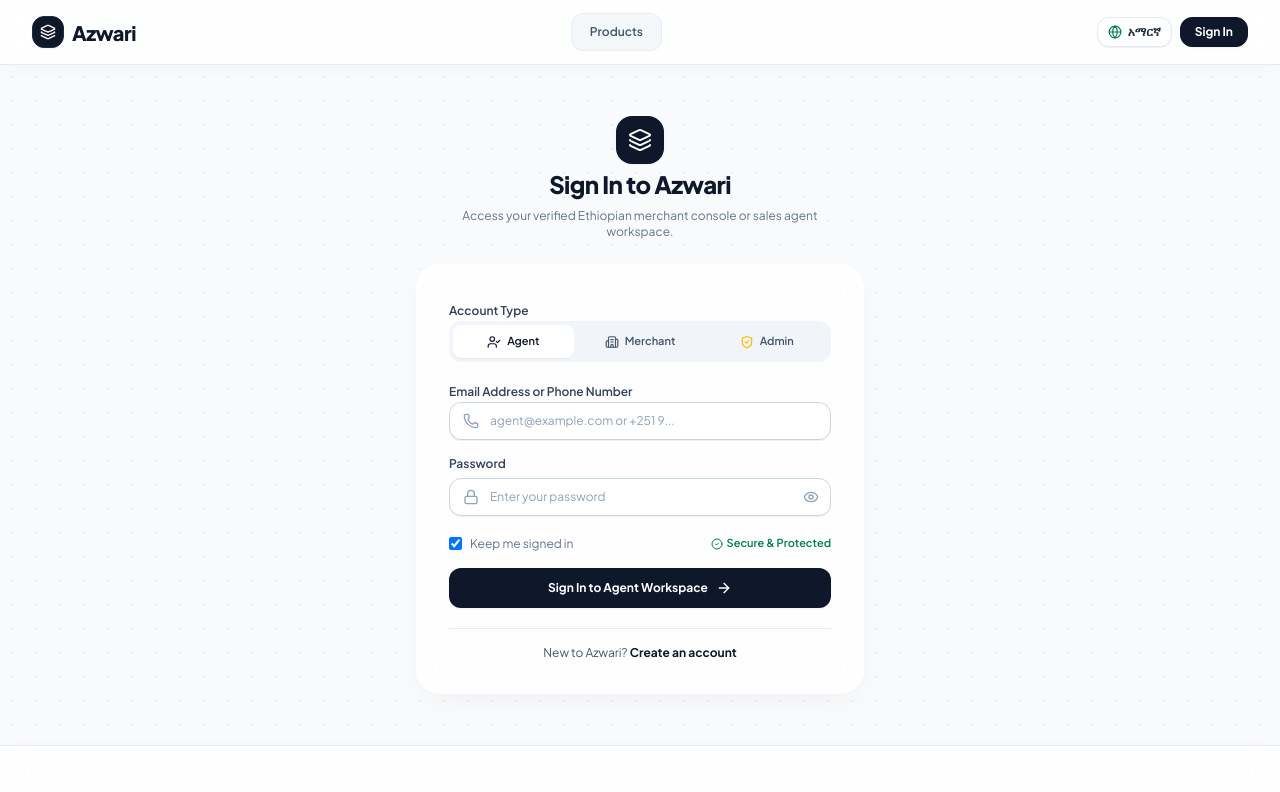
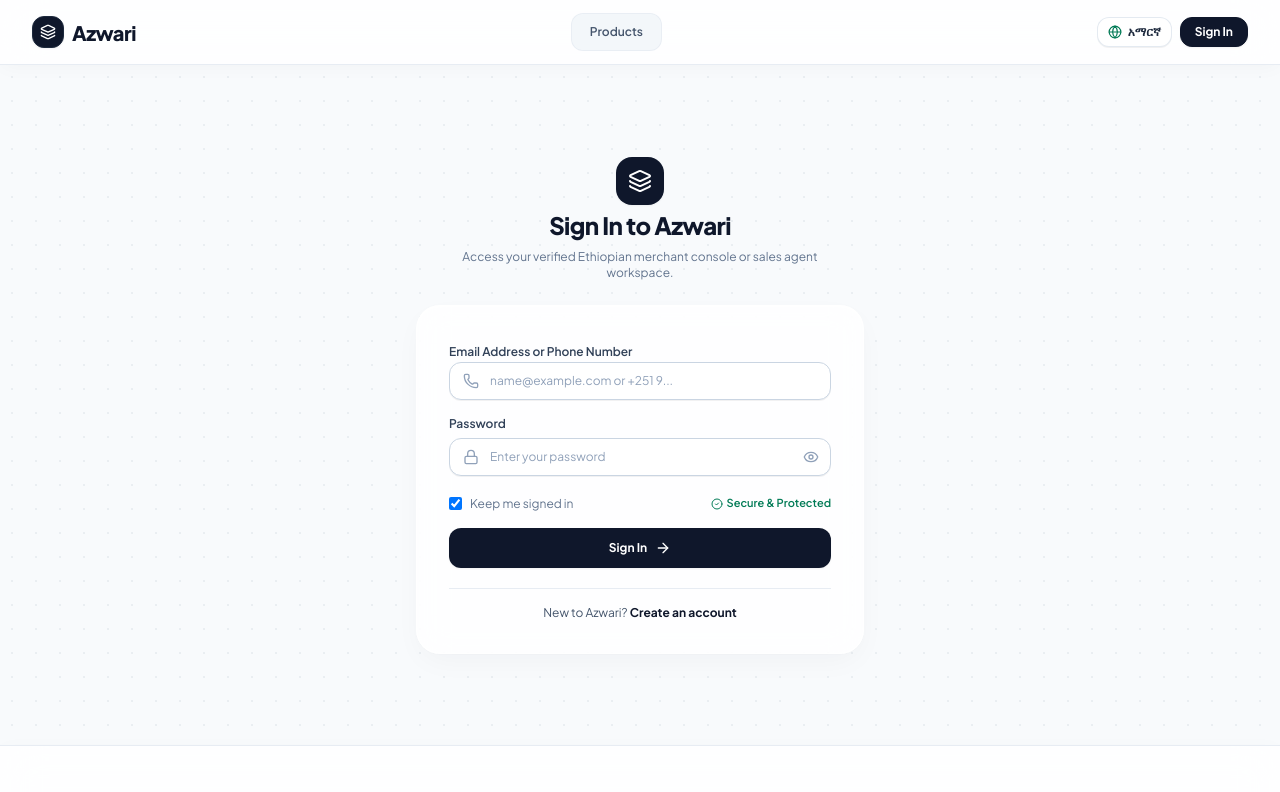
Before and after one commit to natan-i-em/arifagent---ethiopian-sales-agent-marketplace--1-, a Next.js app in the folder azwari/frontend/: page /signin in a window 1280 px wide. Shown: the top 792 px of the page. Built offline with nearby package versions, Linux system fonts and the light colour scheme; no server answers.

Commit message:
feat(auth): remove account type choice from sign-in page

```diff
--- a/azwari/frontend/components/auth/SignInView.tsx
+++ b/azwari/frontend/components/auth/SignInView.tsx
@@ -8,29 +8,20 @@ import {
   Layers,
   Lock,
   Phone,
-  UserCheck,
-  Building2,
   ArrowRight,
   CheckCircle2,
   AlertCircle,
   Eye,
-  EyeOff,
-  ShieldCheck
+  EyeOff
 } from 'lucide-react';
 
 export const SignInView: React.FC = () => {
-  const {
-    login,
-    setCurrentView,
-    authRolePreference,
-    setAuthRolePreference
-  } = useApp();
+  const { login } = useApp();
   const { t } = useLanguage();
 
   const [identifier, setIdentifier] = useState('');
   const [password, setPassword] = useState('');
   const [showPassword, setShowPassword] = useState(false);
-  const [selectedRole, setSelectedRole] = useState<'salesperson' | 'supplier' | 'admin'>(authRolePreference || 'salesperson');
   const [loading, setLoading] = useState(false);
   const [errorMessage, setErrorMessage] = useState<string | null>(null);
 
@@ -50,7 +41,6 @@ export const SignInView: React.FC = () => {
     const res = await login({
       emailOrPhone: identifier.trim(),
       password,
-      role: selectedRole,
     });
 
     setLoading(false);
@@ -58,8 +48,6 @@ export const SignInView: React.FC = () => {
       setErrorMessage(res.error || 'Invalid credentials. Please verify your email/phone and password.');
     }
   };
-
-
 
   return (
     <div className="min-h-[85vh] bg-light-pattern py-12 px-4 sm:px-6 flex items-center justify-center">
@@ -79,8 +67,6 @@ export const SignInView: React.FC = () => {
 
         {/* Credentials Form */}
         <div className="glass-card p-6 sm:p-8 rounded-3xl border border-slate-200/80 shadow-sm space-y-5 bg-white/95 backdrop-blur-xl">
-
-
           {errorMessage && (
             <div className="p-3.5 rounded-xl bg-rose-50 border border-rose-200 text-rose-700 text-xs flex items-center gap-2.5 animate-in fade-in duration-150">
               <AlertCircle className="w-4 h-4 shrink-0" />
@@ -89,53 +75,10 @@ export const SignInView: React.FC = () => {
           )}
 
           <form onSubmit={handleLoginSubmit} className="space-y-4">
-            {/* Role Selection Tabs */}
-            <div className="space-y-1.5">
-              <label className="text-xs font-semibold text-slate-700">{t('auth.accountType')}</label>
-              <div className="grid grid-cols-3 gap-1.5 bg-slate-100 p-1 rounded-xl">
-                <button
-                  type="button"
-                  onClick={() => setSelectedRole('salesperson')}
-                  className={`py-2 text-[11px] font-semibold rounded-lg transition-all flex items-center justify-center gap-1.5 ${
-                    selectedRole === 'salesperson'
-                      ? 'bg-white text-slate-900 shadow-2xs font-bold'
-                      : 'text-slate-600 hover:text-slate-900'
-                  }`}
-                >
-                  <UserCheck className="w-3.5 h-3.5" />
-                  <span>{t('auth.agent')}</span>
-                </button>
-                <button
-                  type="button"
-                  onClick={() => setSelectedRole('supplier')}
-                  className={`py-2 text-[11px] font-semibold rounded-lg transition-all flex items-center justify-center gap-1.5 ${
-                    selectedRole === 'supplier'
-                      ? 'bg-white text-slate-900 shadow-2xs font-bold'
-                      : 'text-slate-600 hover:text-slate-900'
-                  }`}
-                >
-                  <Building2 className="w-3.5 h-3.5" />
-                  <span>{t('auth.merchant')}</span>
-                </button>
-                <button
-                  type="button"
-                  onClick={() => setSelectedRole('admin')}
-                  className={`py-2 text-[11px] font-semibold rounded-lg transition-all flex items-center justify-center gap-1.5 ${
-                    selectedRole === 'admin'
-                      ? 'bg-slate-900 text-white shadow-2xs font-bold'
-                      : 'text-slate-600 hover:text-slate-900'
-                  }`}
-                >
-                  <ShieldCheck className="w-3.5 h-3.5 text-amber-400" />
-                  <span>{t('auth.admin')}</span>
-                </button>
-              </div>
-            </div>
-
             {/* Identifier input */}
             <div className="space-y-1.5">
               <label className="text-xs font-semibold text-slate-700">
-                {selectedRole === 'admin' ? t('auth.adminEmail') : t('auth.emailOrPhone')}
+                {t('auth.emailOrPhone')}
               </label>
               <div className="relative">
                 <div className="absolute inset-y-0 left-0 pl-3.5 flex items-center pointer-events-none text-slate-400">
@@ -146,13 +89,7 @@ export const SignInView: React.FC = () => {
                   required
                   value={identifier}
                   onChange={(e) => setIdentifier(e.target.value)}
-                  placeholder={
-                    selectedRole === 'admin'
-                      ? 'admin@azwari.et'
-                      : selectedRole === 'salesperson'
-                      ? 'agent@example.com or +251 9...'
-                      : 'supplier@business.com'
-                  }
+                  placeholder="name@example.com or +251 9..."
                   className="w-full pl-10 pr-3.5 py-2.5 bg-white border border-slate-300 rounded-xl text-xs text-slate-900 placeholder:text-slate-400 focus:outline-hidden focus:ring-2 focus:ring-slate-900 focus:border-slate-900 shadow-2xs"
                 />
               </div>
@@ -207,13 +144,7 @@ export const SignInView: React.FC = () => {
                 <span>{t('auth.signingIn')}</span>
               ) : (
                 <>
-                  <span>
-                    {selectedRole === 'admin'
-                      ? t('auth.signInAsAdmin')
-                      : selectedRole === 'salesperson'
-                      ? t('auth.signInAsAgent')
-                      : t('auth.signInAsMerchant')}
-                  </span>
+                  <span>{t('auth.signInButton')}</span>
                   <ArrowRight className="w-4 h-4" />
                 </>
               )}
@@ -226,7 +157,6 @@ export const SignInView: React.FC = () => {
               {t('auth.newToAzwari')}{' '}
               <Link
                 href="/signup"
-                onClick={() => setAuthRolePreference(selectedRole)}
                 className="font-bold text-slate-900 hover:underline cursor-pointer"
               >
                 {t('auth.createAccount')}
```
